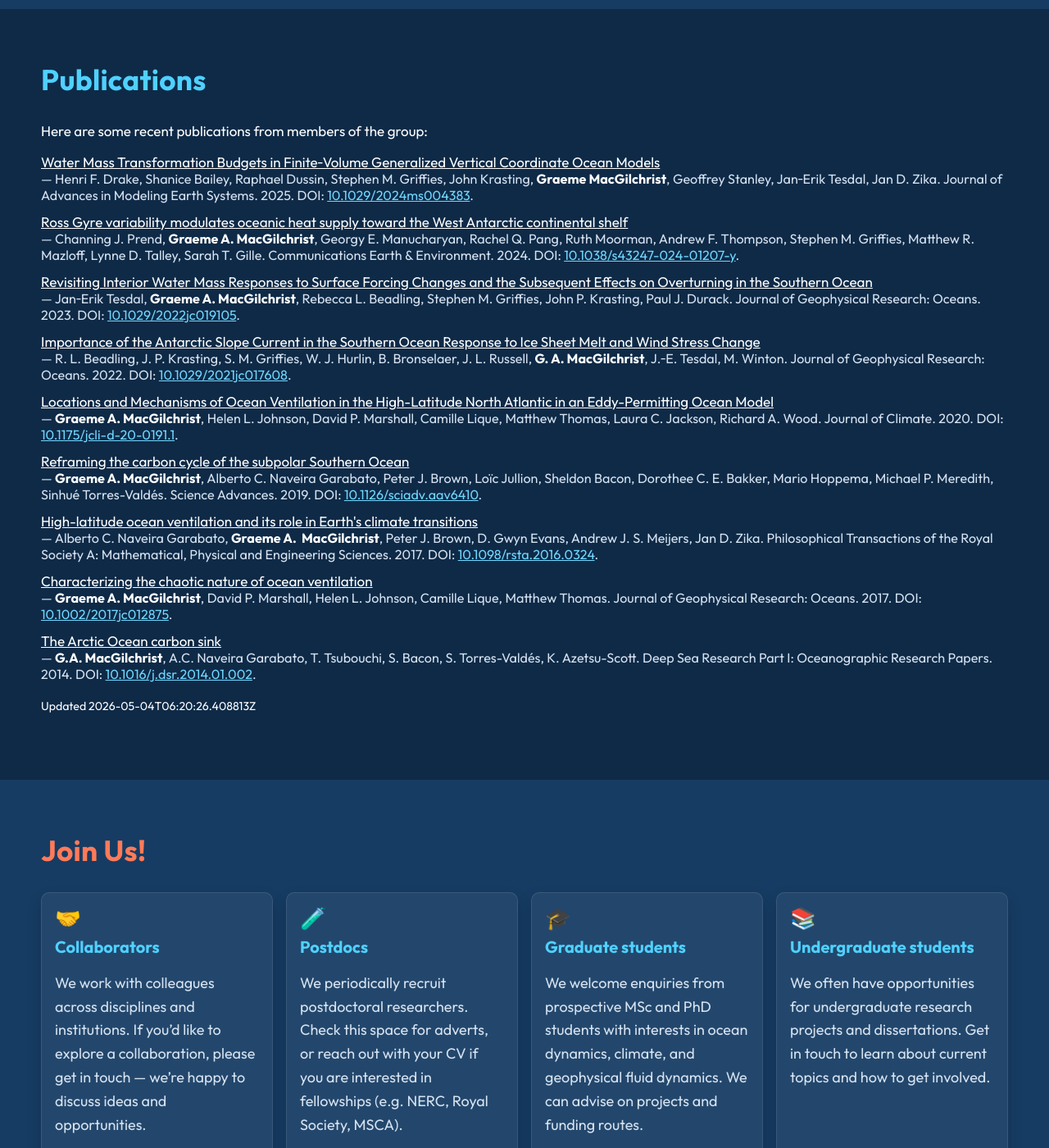
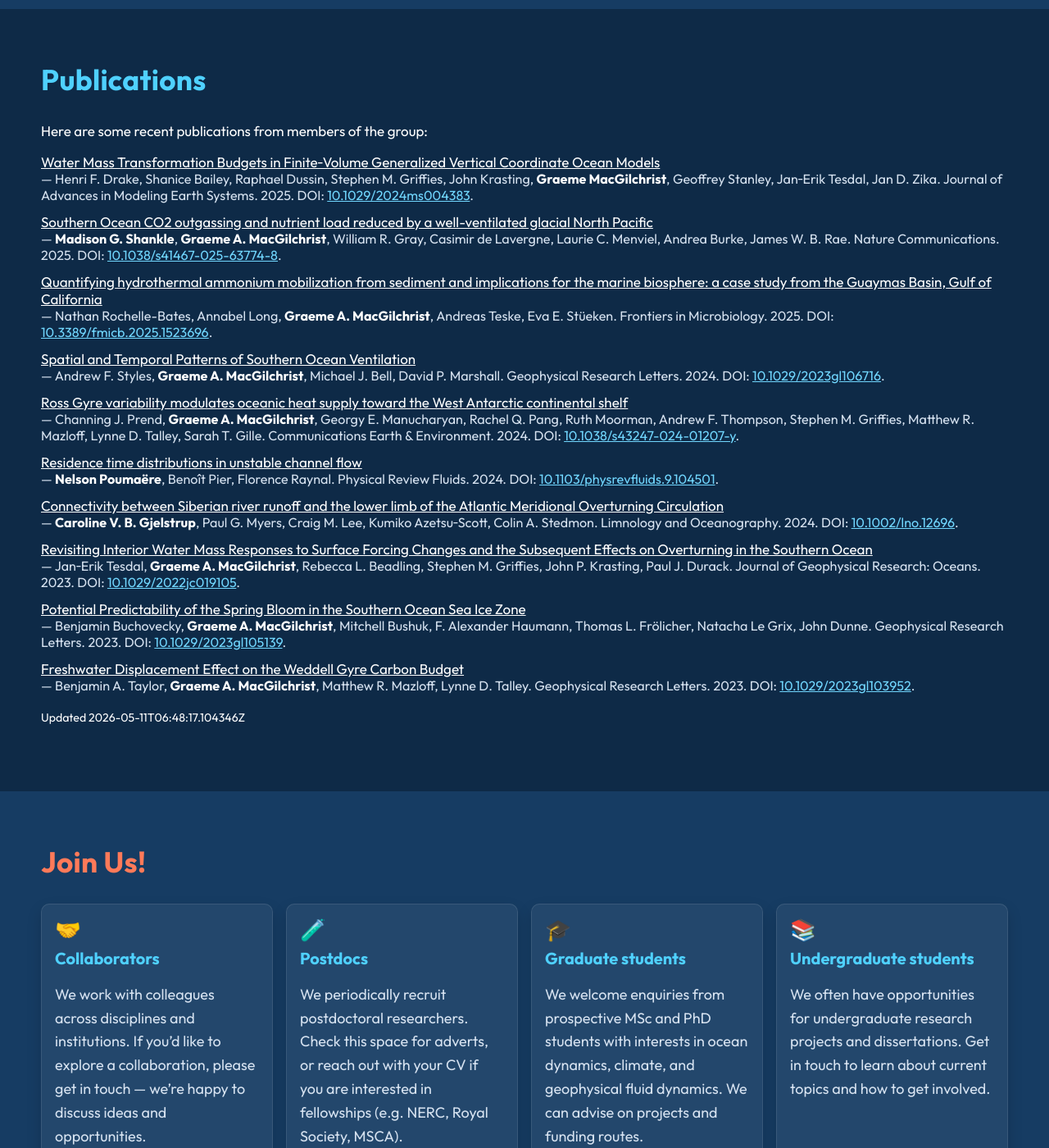
Before and after one commit to ODyn-StAndrews/ODyn-StAndrews.github.io, a Jekyll site: the page built from index.html, in a window 1280 px wide and 1400 px high, scrolled down 4943 px. Shown: the whole window at 82% size. Built offline with Jekyll 4.4.1, drawn with Linux system fonts in a browser that asks for light colours.

Commit message:
chore: update publications data

```diff
--- a/_data/publications.json
+++ b/_data/publications.json
@@ -1,6 +1,6 @@
 {
-  "generated_at": "2026-05-04T06:20:26.408813Z",
-  "count": 9,
+  "generated_at": "2026-05-11T06:48:17.104346Z",
+  "count": 18,
   "items": [
     {
       "title": "Water Mass Transformation Budgets in Finite\u2010Volume Generalized Vertical Coordinate Ocean Models",
@@ -20,6 +20,55 @@
       "year": 2025,
       "doi": "10.1029/2024ms004383",
       "url": "https://doi.org/10.1029/2024ms004383",
+      "type": "journal-article"
+    },
+    {
+      "title": "Southern Ocean CO2 outgassing and nutrient load reduced by a well-ventilated glacial North Pacific",
+      "authors": "Madison G. Shankle, Graeme A. MacGilchrist, William R. Gray, Casimir de Lavergne, Laurie C. Menviel, Andrea Burke, James W. B. Rae",
+      "authors_list": [
+        "Madison G. Shankle",
+        "Graeme A. MacGilchrist",
+        "William R. Gray",
+        "Casimir de Lavergne",
+        "Laurie C. Menviel",
+        "Andrea Burke",
+        "James W. B. Rae"
+      ],
+      "venue": "Nature Communications",
+      "year": 2025,
+      "doi": "10.1038/s41467-025-63774-8",
+      "url": "https://doi.org/10.1038/s41467-025-63774-8",
+      "type": "journal-article"
+    },
+    {
+      "title": "Quantifying hydrothermal ammonium mobilization from sediment and implications for the marine biosphere: a case study from the Guaymas Basin, Gulf of California",
+      "authors": "Nathan Rochelle-Bates, Annabel Long, Graeme A. MacGilchrist, Andreas Teske, Eva E. St\u00fceken",
+      "authors_list": [
+        "Nathan Rochelle-Bates",
+        "Annabel Long",
+        "Graeme A. MacGilchrist",
+        "Andreas Teske",
+        "Eva E. St\u00fceken"
+      ],
+      "venue": "Frontiers in Microbiology",
+      "year": 2025,
+      "doi": "10.3389/fmicb.2025.1523696",
+      "url": "https://doi.org/10.3389/fmicb.2025.1523696",
+      "type": "journal-article"
+    },
+    {
+      "title": "Spatial and Temporal Patterns of Southern Ocean Ventilation",
+      "authors": "Andrew F. Styles, Graeme A. MacGilchrist, Michael J. Bell, David P. Marshall",
+      "authors_list": [
+        "Andrew F. Styles",
+        "Graeme A. MacGilchrist",
+        "Michael J. Bell",
+        "David P. Marshall"
+      ],
+      "venue": "Geophysical Research Letters",
+      "year": 2024,
+      "doi": "10.1029/2023gl106716",
+      "url": "https://doi.org/10.1029/2023gl106716",
       "type": "journal-article"
     },
     {
@@ -44,6 +93,36 @@
       "type": "journal-article"
     },
     {
+      "title": "Residence time distributions in unstable channel flow",
+      "authors": "Nelson Pouma\u00ebre, Beno\u00eet Pier, Florence Raynal",
+      "authors_list": [
+        "Nelson Pouma\u00ebre",
+        "Beno\u00eet Pier",
+        "Florence Raynal"
+      ],
+      "venue": "Physical Review Fluids",
+      "year": 2024,
+      "doi": "10.1103/physrevfluids.9.104501",
+      "url": "https://doi.org/10.1103/physrevfluids.9.104501",
+      "type": "journal-article"
+    },
+    {
+      "title": "Connectivity between Siberian river runoff and the lower limb of the Atlantic Meridional Overturning Circulation",
+      "authors": "Caroline V. B. Gjelstrup, Paul G. Myers, Craig M. Lee, Kumiko Azetsu\u2010Scott, Colin A. Stedmon",
+      "authors_list": [
+        "Caroline V. B. Gjelstrup",
+        "Paul G. Myers",
+        "Craig M. Lee",
+        "Kumiko Azetsu\u2010Scott",
+        "Colin A. Stedmon"
+      ],
+      "venue": "Limnology and Oceanography",
+      "year": 2024,
+      "doi": "10.1002/lno.12696",
+      "url": "https://doi.org/10.1002/lno.12696",
+      "type": "journal-article"
+    },
+    {
       "title": "Revisiting Interior Water Mass Responses to Surface Forcing Changes and the Subsequent Effects on Overturning in the Southern Ocean",
       "authors": "Jan\u2010Erik Tesdal, Graeme A. MacGilchrist, Rebecca L. Beadling, Stephen M. Griffies, John P. Krasting, Paul J. Durack",
       "authors_list": [
@@ -58,6 +137,68 @@
       "year": 2023,
       "doi": "10.1029/2022jc019105",
       "url": "https://doi.org/10.1029/2022jc019105",
+      "type": "journal-article"
+    },
+    {
+      "title": "Potential Predictability of the Spring Bloom in the Southern Ocean Sea Ice Zone",
+      "authors": "Benjamin Buchovecky, Graeme A. MacGilchrist, Mitchell Bushuk, F. Alexander Haumann, Thomas L. Fr\u00f6licher, Natacha Le Grix, John Dunne",
+      "authors_list": [
+        "Benjamin Buchovecky",
+        "Graeme A. MacGilchrist",
+        "Mitchell Bushuk",
+        "F. Alexander Haumann",
+        "Thomas L. Fr\u00f6licher",
+        "Natacha Le Grix",
+        "John Dunne"
+      ],
+      "venue": "Geophysical Research Letters",
+      "year": 2023,
+      "doi": "10.1029/2023gl105139",
+      "url": "https://doi.org/10.1029/2023gl105139",
+      "type": "journal-article"
+    },
+    {
+      "title": "Freshwater Displacement Effect on the Weddell Gyre Carbon Budget",
+      "authors": "Benjamin A. Taylor, Graeme A. MacGilchrist, Matthew R. Mazloff, Lynne D. Talley",
+      "authors_list": [
+        "Benjamin A. Taylor",
+        "Graeme A. MacGilchrist",
+        "Matthew R. Mazloff",
+        "Lynne D. Talley"
+      ],
+      "venue": "Geophysical Research Letters",
+      "year": 2023,
+      "doi": "10.1029/2023gl103952",
+      "url": "https://doi.org/10.1029/2023gl103952",
+      "type": "journal-article"
+    },
+    {
+      "title": "Separating Annual, Interannual and Regional Change in Sea Surface Temperature in the Northeastern Atlantic and Nordic Seas",
+      "authors": "Mischa J. M. Saes, Caroline V. B. Gjelstrup, Andre W. Visser, Colin A. Stedmon",
+      "authors_list": [
+        "Mischa J. M. Saes",
+        "Caroline V. B. Gjelstrup",
+        "Andre W. Visser",
+        "Colin A. Stedmon"
+      ],
+      "venue": "Journal of Geophysical Research: Oceans",
+      "year": 2022,
+      "doi": "10.1029/2022jc018630",
+      "url": "https://doi.org/10.1029/2022jc018630",
+      "type": "journal-article"
+    },
+    {
+      "title": "Residence time distributions for in-line chaotic mixers",
+      "authors": "Nelson Pouma\u00ebre, Beno\u00eet Pier, Florence Raynal",
+      "authors_list": [
+        "Nelson Pouma\u00ebre",
+        "Beno\u00eet Pier",
+        "Florence Raynal"
+      ],
+      "venue": "Physical Review E",
+      "year": 2022,
+      "doi": "10.1103/physreve.106.015107",
+      "url": "https://doi.org/10.1103/physreve.106.015107",
       "type": "journal-article"
     },
     {
@@ -81,21 +222,39 @@
       "type": "journal-article"
     },
     {
-      "title": "Locations and Mechanisms of Ocean Ventilation in the High-Latitude North Atlantic in an Eddy-Permitting Ocean Model",
-      "authors": "Graeme A. MacGilchrist, Helen L. Johnson, David P. Marshall, Camille Lique, Matthew Thomas, Laura C. Jackson, Richard A. Wood",
+      "title": "Pliocene decoupling of equatorial Pacific temperature and pH gradients",
+      "authors": "Madison G. Shankle, Natalie J. Burls, Alexey V. Fedorov, Matthew D. Thomas, Wei Liu, Donald E. Penman, Heather L. Ford, Peter H. Jacobs, Noah J. Planavsky, Pincelli M. Hull",
       "authors_list": [
-        "Graeme A. MacGilchrist",
-        "Helen L. Johnson",
-        "David P. Marshall",
-        "Camille Lique",
-        "Matthew Thomas",
-        "Laura C. Jackson",
-        "Richard A. Wood"
+        "Madison G. Shankle",
+        "Natalie J. Burls",
+        "Alexey V. Fedorov",
+        "Matthew D. Thomas",
+        "Wei Liu",
+        "Donald E. Penman",
+        "Heather L. Ford",
+        "Peter H. Jacobs",
+        "Noah J. Planavsky",
+        "Pincelli M. Hull"
       ],
-      "venue": "Journal of Climate",
-      "year": 2020,
-      "doi": "10.1175/jcli-d-20-0191.1",
-      "url": "https://doi.org/10.1175/jcli-d-20-0191.1",
+      "venue": "Nature",
+      "year": 2021,
+      "doi": "10.1038/s41586-021-03884-7",
+      "url": "https://doi.org/10.1038/s41586-021-03884-7",
+      "type": "journal-article"
+    },
+    {
+      "title": "Demons in the North Atlantic: Variability of Deep Ocean Ventilation",
+      "authors": "G. A. MacGilchrist, H. L. Johnson, C. Lique, D. P. Marshall",
+      "authors_list": [
+        "G. A. MacGilchrist",
+        "H. L. Johnson",
+        "C. Lique",
+        "D. P. Marshall"
+      ],
+      "venue": "Geophysical Research Letters",
+      "year": 2021,
+      "doi": "10.1029/2020gl092340",
+      "url": "https://doi.org/10.1029/2020gl092340",
       "type": "journal-article"
     },
     {
@@ -136,22 +295,6 @@
       "type": "journal-article"
     },
     {
-      "title": "Characterizing the chaotic nature of ocean ventilation",
-      "authors": "Graeme A. MacGilchrist, David P. Marshall, Helen L. Johnson, Camille Lique, Matthew Thomas",
-      "authors_list": [
-        "Graeme A. MacGilchrist",
-        "David P. Marshall",
-        "Helen L. Johnson",
-        "Camille Lique",
-        "Matthew Thomas"
-      ],
-      "venue": "Journal of Geophysical Research: Oceans",
-      "year": 2017,
-      "doi": "10.1002/2017jc012875",
-      "url": "https://doi.org/10.1002/2017jc012875",
-      "type": "journal-article"
-    },
-    {
       "title": "The Arctic Ocean carbon sink",
       "authors": "G.A. MacGilchrist, A.C. Naveira Garabato, T. Tsubouchi, S. Bacon, S. Torres-Vald\u00e9s, K. Azetsu-Scott",
       "authors_list": [
```
